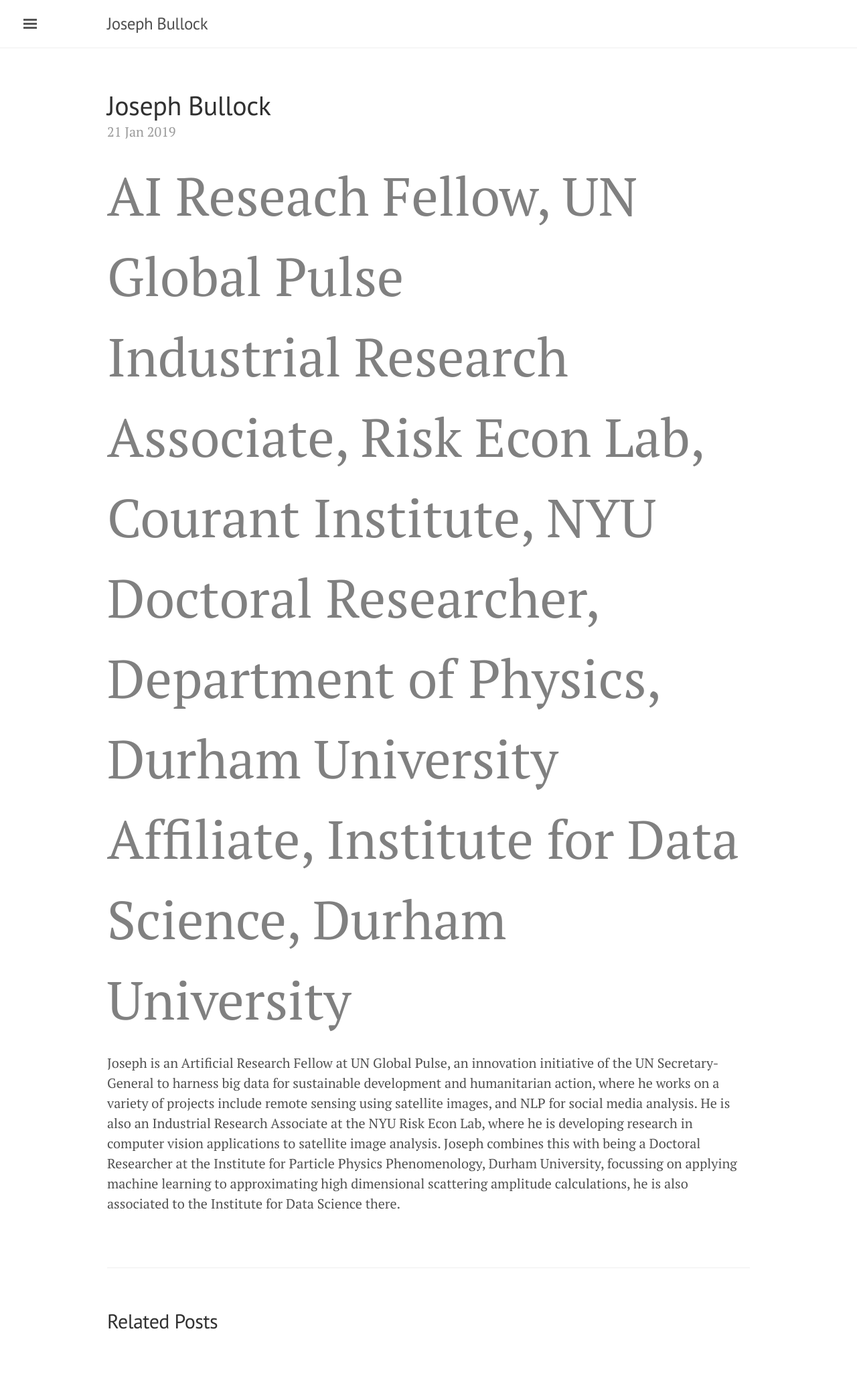
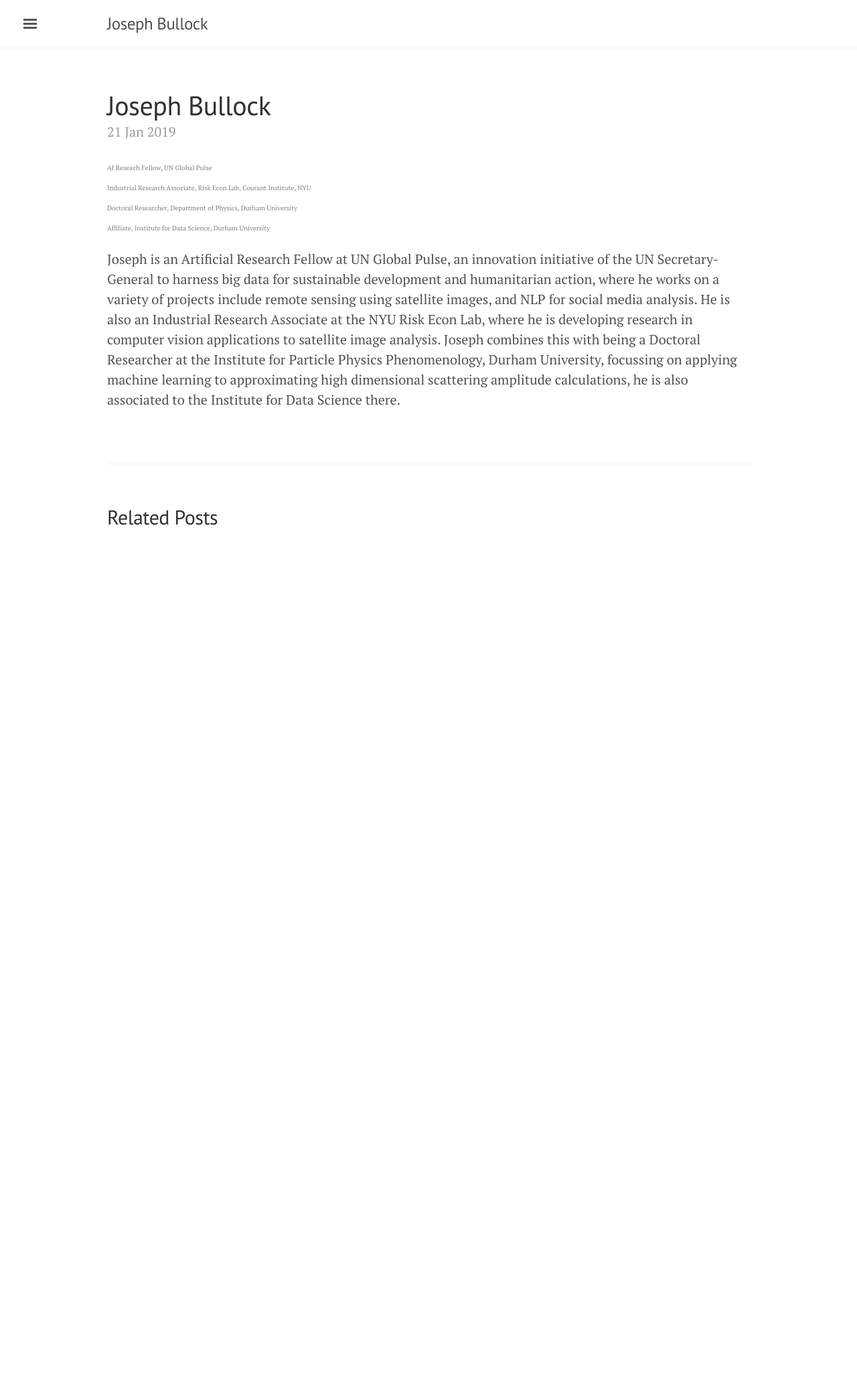
Before and after one commit to JosephPB/josephpb.github.io, a Jekyll site: the page built from _posts/2019-01-21-introducing-UNGA.md, in a window 1280 px wide. Shown: the whole page at 67% size. Built offline with Jekyll 4.4.1, drawn with Linux system fonts in a browser that asks for light colours; after the commit the page ends 900 px from its top, so only the background shows below that.

Commit message:
first page commit

```diff
--- a/_posts/2019-01-21-introducing-UNGA.md
+++ b/_posts/2019-01-21-introducing-UNGA.md
@@ -3,7 +3,7 @@
 title: Joseph Bullock
 ---
 
-<span style="color:grey;font-size: 4em">
+<span style="color:grey;font-size: 0.5em">
 AI Reseach Fellow, UN Global Pulse<br/>
 Industrial Research Associate, Risk Econ Lab, Courant Institute, NYU<br/>
 Doctoral Researcher, Department of Physics, Durham University<br/>
```
